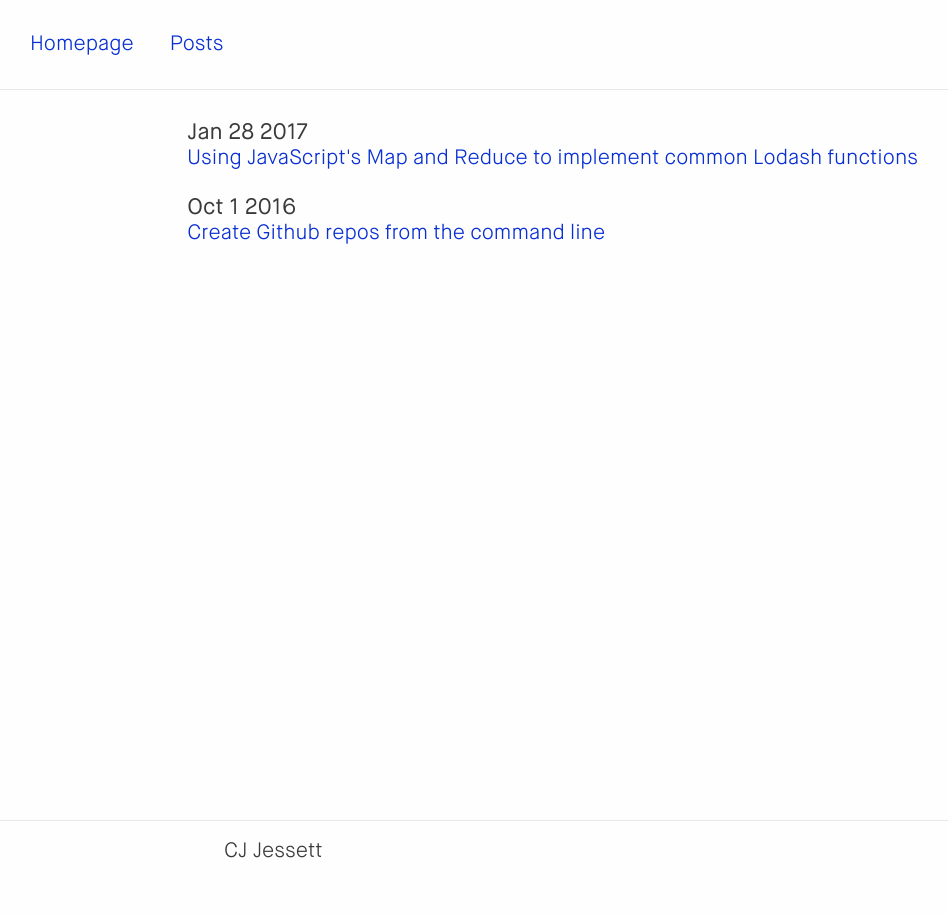
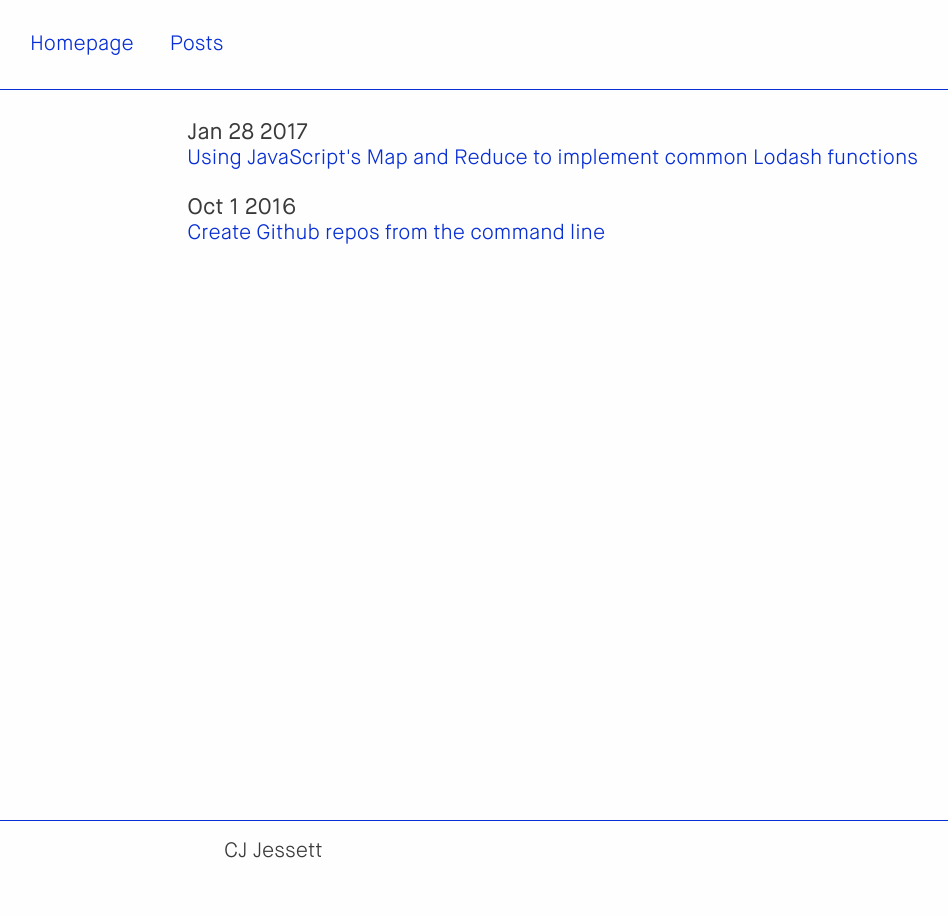
Before and after one commit to cjessett/cjessett.github.io, a Jekyll site: the page built from blog.html, in a window 1280 px wide. Shown: the whole page, without its empty margins (36-984 px from the left). Built offline with Jekyll 4.4.1, drawn with Linux system fonts in a browser that asks for light colours; nearby versions of some CDN libraries; some web fonts are replaced; a style sheet for code colours, icons or effects is not loaded.

Commit message:
Update main.scss

```diff
--- a/css/main.scss
+++ b/css/main.scss
@@ -7,6 +7,7 @@
 
 $font-stack: "Maison Neue", Helvetica Neue, Helvetica, Arial , sans-serif;
 $font-color: #3b3a3a;
+$theme-color: rgb(8,47,212);
 
 .right { float: right; }
 .left { float: left; }
@@ -42,7 +43,7 @@
 }
 
 a {
-  color: rgb(8,47,212);
+  color: $theme-color;
   text-decoration: none;
   line-height: inherit;
   cursor: pointer;
@@ -93,7 +94,7 @@
   }
 
   nav {
-    border-bottom: 1px solid #e8e8e8;
+    border-bottom: 1px solid $theme-color;
     margin-bottom: 2rem;
 
     li {
@@ -146,7 +147,7 @@
   }
 
   footer {
-    border-top: 1px solid #e8e8e8;
+    border-top: 1px solid $theme-color;
     position: absolute;
     height: 6rem;
     bottom: 0;
```
